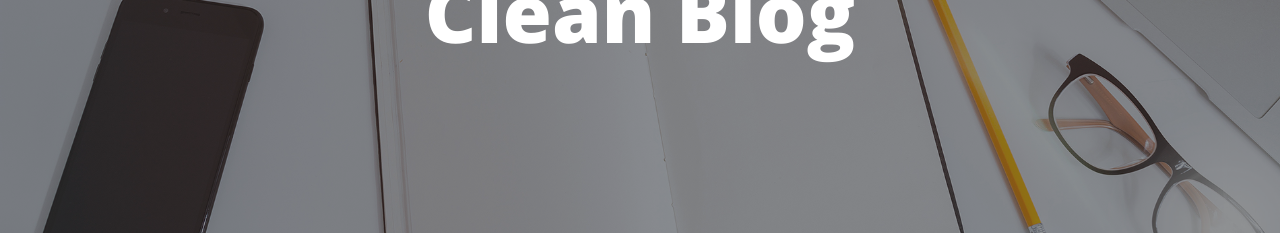
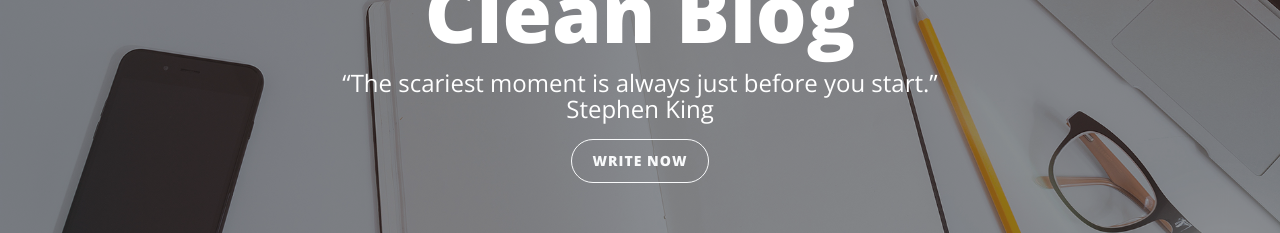
Before and after one commit to HaoHuynh0301/Simple-Blog-Website-ReacJS-Django-ResAPI, a React (Create React App) app in the folder src/front-end/blog/: page / in a window 1280 px wide. Shown: the part 236-469 px from the top of the page. Built offline with nearby package versions, Linux system fonts and the light colour scheme; no server answers.

Commit message:
reactjs - detail urls

```diff
--- a/src/front-end/blog/src/App.js
+++ b/src/front-end/blog/src/App.js
@@ -11,6 +11,7 @@
 import About from "./layout/About.js"
 import Samplepost from "./layout/Samplepost.js"
 import Contact from "./layout/Contact.js"
+import Detail from "./layout/Detail.js"
 
 class App extends Component {
   constructor(props) {
@@ -50,17 +51,26 @@
                     {/* Page Header */}
                     <header className="masthead" style={{backgroundImage: 'url("/img/home-bg.jpg")'}}>
                         <div className="overlay" />
-                        <div className="container">
+                          <div className="container">
                             <div className="row">
                             <div className="col-lg-8 col-md-10 mx-auto">
                                 <div className="site-heading">
                                 <h1>Clean Blog</h1>
+                                <span className="subheading">“The scariest moment is always just before you start.”<br />Stephen King</span>
+                                <a href="#" className="btn btn-outline-light mt-3" style={{borderRadius: '50px', padding: '0.75em 1.5em'}}>
+                                  Write now
+                                </a>
                                 </div>
+
                             </div>
                         </div>
                     </div>
                     </header>
               <Switch>
+
+                <Route path="/detail/:id">
+                  <Detail />
+                </Route>
 
                 <Route path="/contact">
                   <Contact />
--- /dev/null
+++ b/src/front-end/blog/src/layout/Detail.js
@@ -0,0 +1,26 @@
+import React, { Component } from 'react';
+import { useHistory, useParams } from 'react-router-dom'
+
+class Detail extends Component {
+    constructor(props) {
+
+    };
+    render() {
+        return (
+            <div>
+                <article>
+                <div className="container">
+                    <div className="row">
+                    <div className="col-lg-8 col-md-10 mx-auto">
+                        <h1>Detail</h1>
+                    </div>
+                    </div>
+                </div>
+                </article>
+                <hr />
+            </div>
+        );
+    }
+}
+
+export default Detail;
```
